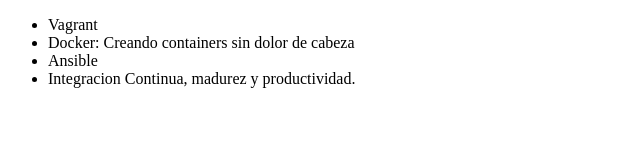
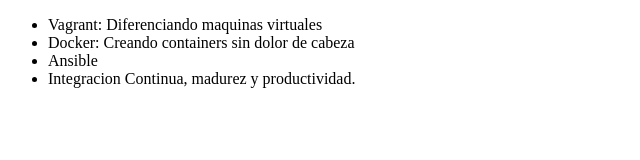
Before and after one commit to BrianMule/Alura-curso, a plain HTML site: page index.html in a window 1280 px wide. Shown: the whole page, without its empty margins (0-640 px from the left). Drawn offline with Linux system fonts and the light colour scheme.

Commit message:
Arreglando nombre de curso vagrant

```diff
--- a/index.html
+++ b/index.html
@@ -6,7 +6,7 @@
     </head>
     <body>
         <ul>
-            <li>Vagrant</li>
+            <li>Vagrant: Diferenciando maquinas virtuales</li>
             <li>Docker: Creando containers sin dolor de cabeza</li>
             <li>Ansible</li>
             <li>Integracion Continua, madurez y productividad.</li>
```
